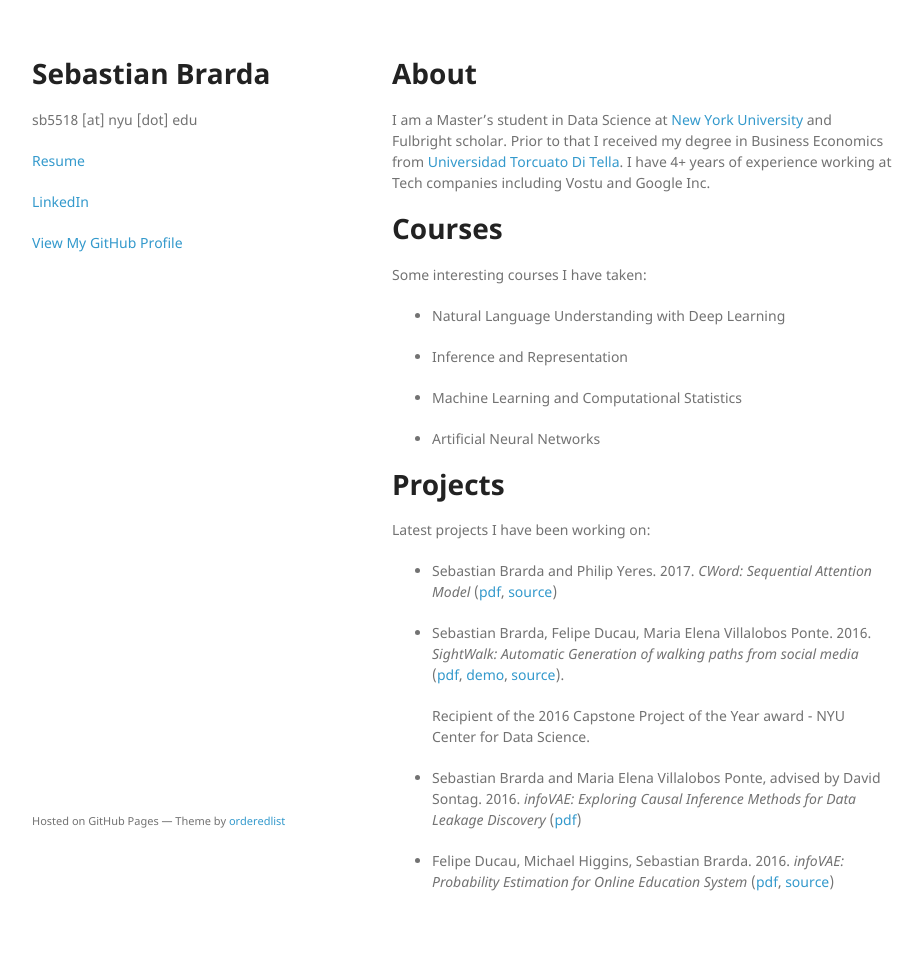
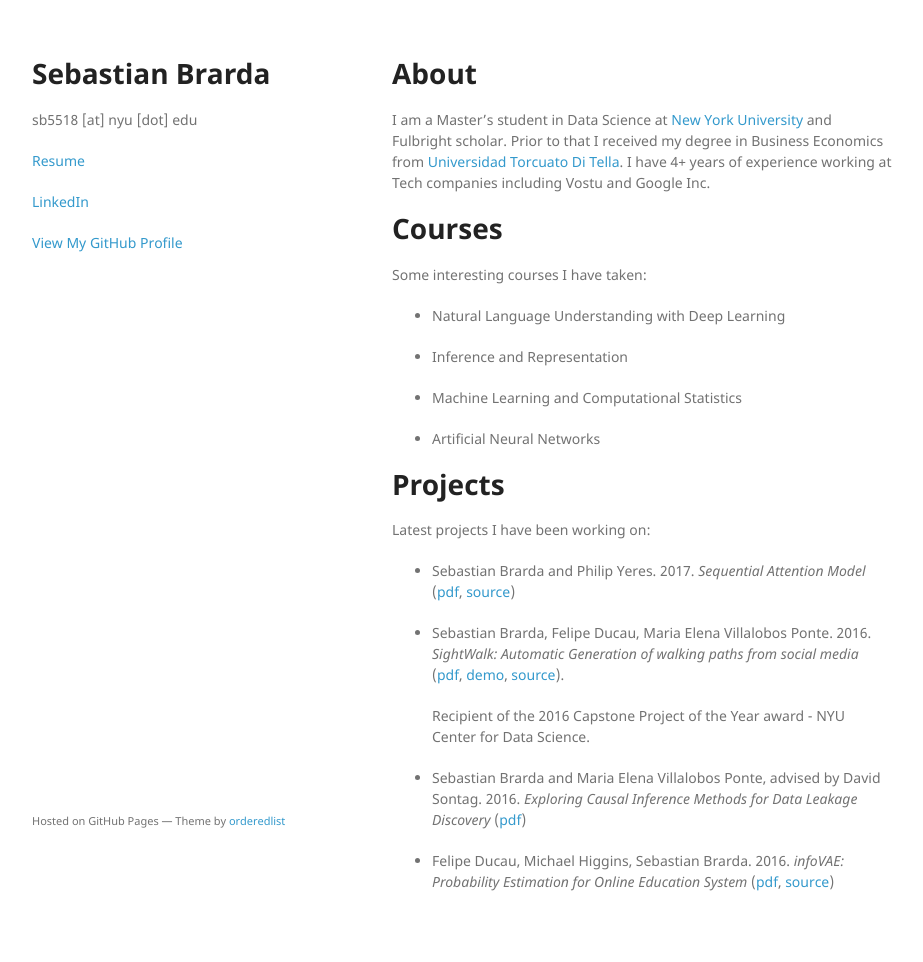
Before and after one commit to sb5518/sb5518.github.io, a Jekyll site: the page built from index.md, in a window 1280 px wide. Shown: the whole page, without its empty margins (178-1101 px from the left). Built offline with Jekyll 4.4.1, drawn with Linux system fonts in a browser that asks for light colours; our own code applies the rules of GitHub Pages for plain Markdown files.

Commit message:
Create index.md

```diff
--- a/index.md
+++ b/index.md
@@ -19,12 +19,12 @@ Some interesting courses I have taken:
 # [](#header-2)Projects
 Latest projects I have been working on:
 
-- Sebastian Brarda and Philip Yeres. 2017. _CWord: Sequential Attention Model_ ([pdf](https://arxiv.org/abs/1705.02269), [source](https://github.com/pyeres/rc-cnn-dailymail))
+- Sebastian Brarda and Philip Yeres. 2017. _Sequential Attention Model_ ([pdf](https://github.com/sb5518/sb5518.github.io/blob/master/Sequential_Attention.pdf), [source](https://github.com/pyeres/rc-cnn-dailymail))
 
 - Sebastian Brarda, Felipe Ducau, Maria Elena Villalobos Ponte. 2016. _SightWalk: Automatic Generation of walking paths from social media_ ([pdf](https://github.com/fducau/sightwalk/blob/master/SightWalk_Final_Report.pdf), [demo](http://www.youtube.com/watch?v=GAvCeND9iRI), [source](https://github.com/fducau/sightwalk)).
 
    Recipient of the 2016 Capstone Project of the Year award - NYU Center for Data Science.
 
-- Sebastian Brarda and Maria Elena Villalobos Ponte, advised by David Sontag. 2016. _infoVAE: Exploring Causal Inference Methods for Data Leakage Discovery_ ([pdf](https://github.com/sb5518/sb5518.github.io/blob/master/Inference.pdf))
+- Sebastian Brarda and Maria Elena Villalobos Ponte, advised by David Sontag. 2016. _Exploring Causal Inference Methods for Data Leakage Discovery_ ([pdf](https://github.com/sb5518/sb5518.github.io/blob/master/Inference.pdf))
 
 - Felipe Ducau, Michael Higgins, Sebastian Brarda. 2016. _infoVAE: Probability Estimation for Online Education System_ ([pdf](https://github.com/fducau/ML2016_EDU/blob/master/DS-GA-1003_Final_Project.pdf), [source](https://github.com/fducau/ML2016_EDU))
```
